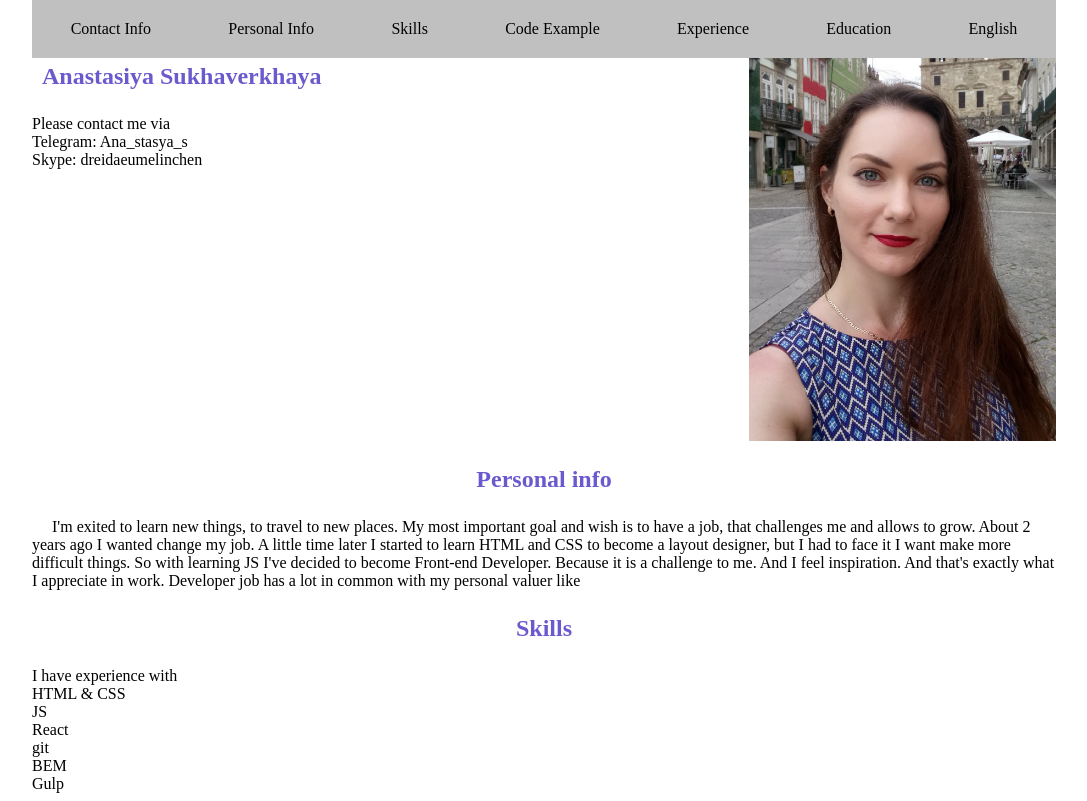
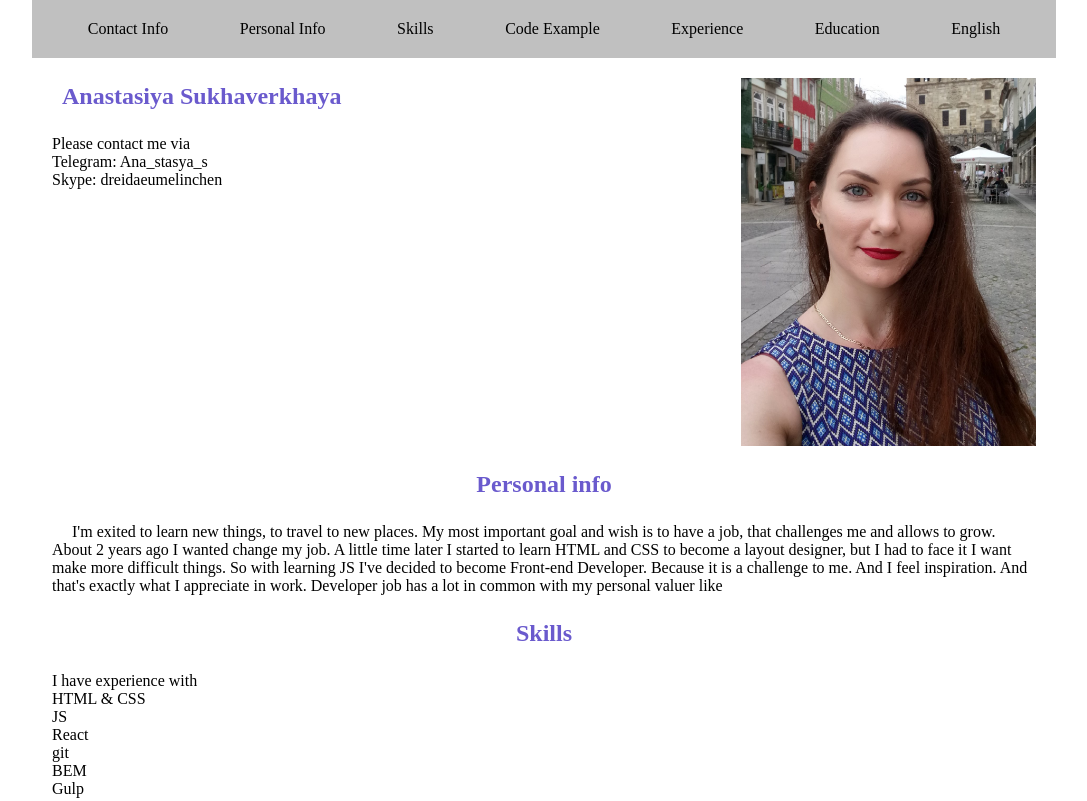
Before and after one commit to Anastasiya-s/rsschool-cv, a plain HTML site: page index.html in a window 1280 px wide. Shown: the top 801 px of the page, without its empty margins (96-1183 px from the left). Drawn offline with Linux system fonts and the light colour scheme.

Commit message:
fix: add padding

```diff
--- a/index.css
+++ b/index.css
@@ -28,12 +28,16 @@ a {
 }
 
 .page-header {
-  padding: 20px 0;
+  padding: 20px;
   background-color: silver;
 }
 
+.page-main {
+  padding: 20px;
+}
+
 .page-footer {
-  padding: 20px 0;
+  padding: 20px;
   display: flex;
   flex-flow: row nowrap;
   justify-content: center;
```
